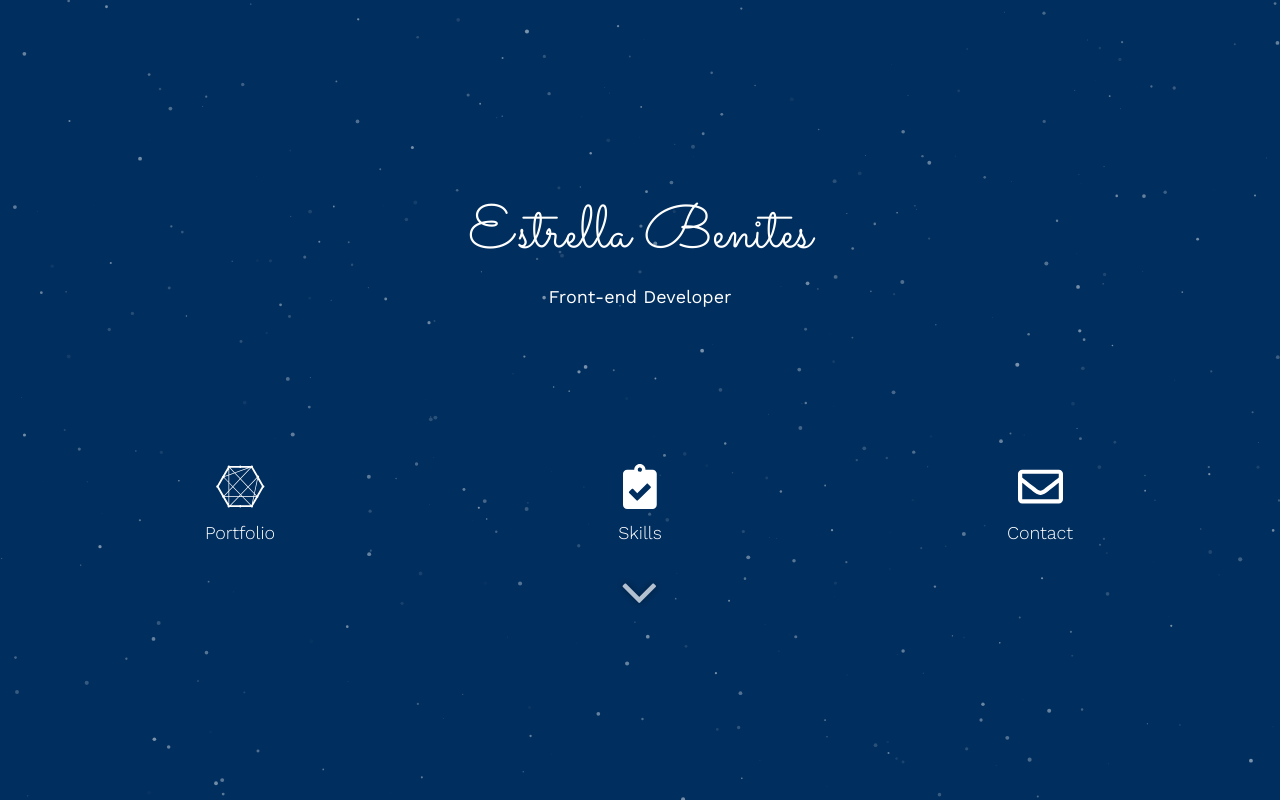
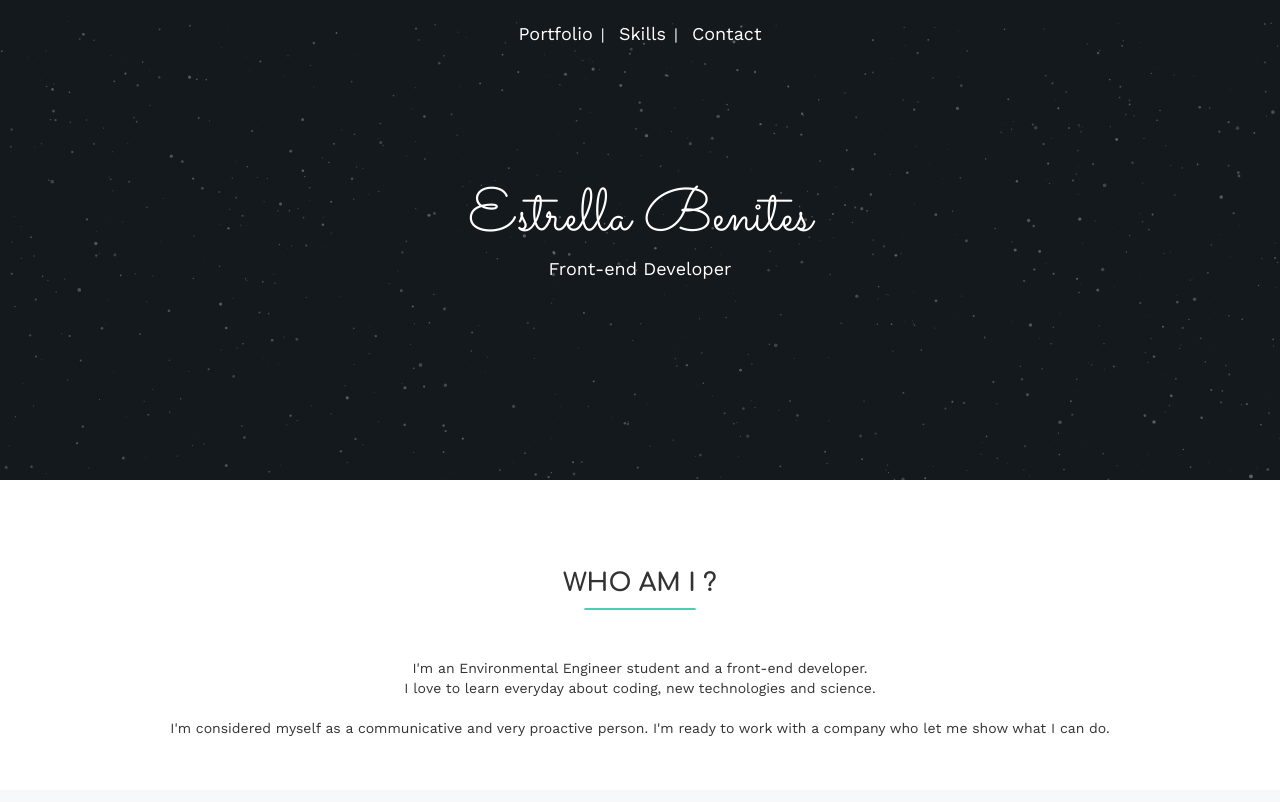
Before and after one commit to EstrellaBF/portfolio, a plain HTML site: page index.html in a window 1280 px wide. Shown: the top 802 px of the page. Drawn offline with nearby package versions, Linux system fonts and the light colour scheme; no server answers; animation ran at ten frames a second.

Commit message:
modifying main menu

```diff
--- a/index.html
+++ b/index.html
@@ -24,26 +24,20 @@
   <main>
     <div class="background-box" id="main-box">
       <div id="particles-js"></div>
+      <div class="menu-box">
+        <ul>
+          <li><a href="#my-projects">Portfolio</a></li>
+          <li><a href="#my-skills">Skills</a></li>
+          <li><a href="#my-contact-info">Contact</a></li>
+        </ul>
+      </div>
       <div class="menu-main-title">
         <h1>Estrella Benites</h1>
         <p>Front-end Developer</p>
       </div>
-      <div class="menu-box">
-        <a href="#my-projects" class="me-box" id="menu-portfolio" data-name="my-projects">
-          <i class="fab fa-connectdevelop"></i>
-          <p class="cajita">Portfolio</p>
-        </a>
-        <a href="#my-skills" class="me-box" id="menu-skills" data-name="my-skills">
-          <i class="fas fa-clipboard-check"></i>
-          <p class="cajita">Skills</p>
-        </a>
-        <a href="#my-contact-info" class="me-box" id="menu-contact-me" data-name="my-contact-info">
-          <i class="far fa-envelope"></i>
-          <p class="cajita">Contact</p>
-        </a>
-      </div>
+
     </div>
-    <a href="#my-self" class="arrow"></a>
+    <!-- <a href="#my-self" class="arrow"></a> -->
   </main>
 
   <section id="my-self">
--- a/js/particles.js
+++ b/js/particles.js
@@ -1,10 +1,10 @@
 particlesJS("particles-js", {
   "particles": {
     "number": {
-      "value": 355,
+      "value": 600,
       "density": {
         "enable": true,
-        "value_area": 789.1476416322727
+        "value_area": 300
       }
     },
     "color": {
@@ -26,11 +26,11 @@ particlesJS("particles-js", {
       }
     },
     "opacity": {
-      "value": 0.48927153781200905,
+      "value": 0.3,
       "random": false,
       "anim": {
         "enable": true,
-        "speed": 0.7,
+        "speed": 0.2,
         "opacity_min": 0,
         "sync": false
       }
@@ -40,7 +40,7 @@ particlesJS("particles-js", {
       "random": true,
       "anim": {
         "enable": true,
-        "speed": 6,
+        "speed": 2,
         "size_min": 0,
         "sync": false
       }
--- a/style/scss/main.scss
+++ b/style/scss/main.scss
@@ -94,14 +94,39 @@ canvas {
 
 /* MAIN MENU */
 .background-box {
-  background-color: $color-azul-oscuro;
+  background-color: #14191e;
   position: relative;
-  height: 100vh;
+  height: 60vh;
   display: flex;
   flex-direction: column;
-  justify-content: space-evenly;
-  padding: 4em 0;
+  /* justify-content: space-evenly; */
+  padding: 1.5em 0;
+  .menu-box {
+    font-size: 1.8rem;
+    text-align: center;
+    z-index: 9999;
+    li {
+      display: inline-block;
+      a {
+        color: #fff;
+      }
+      a:focus, a:hover {
+        text-decoration: none;
+      }
+    }
+    li:nth-child(1)::after, li:nth-child(2)::after {
+      content: "|";
+      color: #fff;
+      display: inline-block;
+      font-size: 1.6rem;
+      padding: 0 0.5em 0;
+    }
+  }
   .menu-main-title{
+    height: 80%;
+    display: flex;
+    flex-direction: column;
+    justify-content: center;
     h1 {
       color: #fff;
       font-family: 'Sacramento', cursive;
@@ -110,79 +135,15 @@ canvas {
       text-align: center;
       padding-bottom: 0.3em;
     }
-    p{
+    p {
       color: #fff;
       font-size: 1.8rem;
-      line-height: 1.2;
+      line-height: 0;
       text-align: center;
     }
   }
 }
 
-.menu-box {
-  color: #fff;
-  display: flex;
-  flex-direction: row;
-  justify-content: space-evenly;
-  margin-bottom: 3em;
-  z-index: 99999;
-  a{
-    color: #fff;
-    font-size: 1.3rem;
-    font-weight: 200;
-    text-decoration: none;
-  }
-  .me-box {
-    align-items: center;
-    display: flex;
-    flex-direction: column;
-    justify-content: center;
-    width: 25vw;
-    svg {
-      font-size: 4.5rem;
-    }
-    p {
-      font-size: 1.7rem;
-      text-align: center;
-      margin-top: 0.6em;
-    }
-  }
-}
-
-.arrow:before {
-  content: '\f107';
-  font-family: FontAwesome;
-  font-style: normal;
-  font-weight: normal;
-  text-decoration: inherit;
-  color: #fff;
-  position: absolute;
-  opacity: 0.7;
-  text-shadow: 0 0 6px rgba(0, 0, 0, 0.5);
-  font-size: 60px;
-  /* width: 60px; */
-  height: 40px;
-  /* line-height: 40px; */
-  text-align: center;
-  border-radius: 10px;
-  /* bottom: 20px; */
-  left: 50%;
-  margin-left: -20px;
-  animation: bounce 1s ease infinite;
-  top: 550px;
-}
-.arrow:focus, .arrow:hover {
-  text-decoration: none;
-}
-
-@keyframes bounce {
-  50% {
-    transform: translateY(-50%);
-  }
-  100% {
-    transform: translateY(0%);
-  }
-}
 
 /* ABOUT ME */
 #my-self {
@@ -427,6 +388,7 @@ footer {
 
   // MAIN MENU
 
+
   // ABOUT ME
 
   // MY SKILLS
@@ -536,13 +498,13 @@ footer {
 @media (min-width: 1199px) {
 
   // MAIN MENU
-  .menu-box {
-    .me-box {
-      p {
-        font-size: 1.8rem;
-      }
-    }
-  }
+  // .background-box {
+  //   .menu-box {
+  //     li:nth-child(1)::after, .background-box .menu-box li:nth-child(2)::after {
+
+  //     }
+  //   }
+  // }
   // PORTFOLIO
   #my-skills {
     .icon-tech-skill {
```
Also changed, not shown: style/css/main.css, 1 other file.
